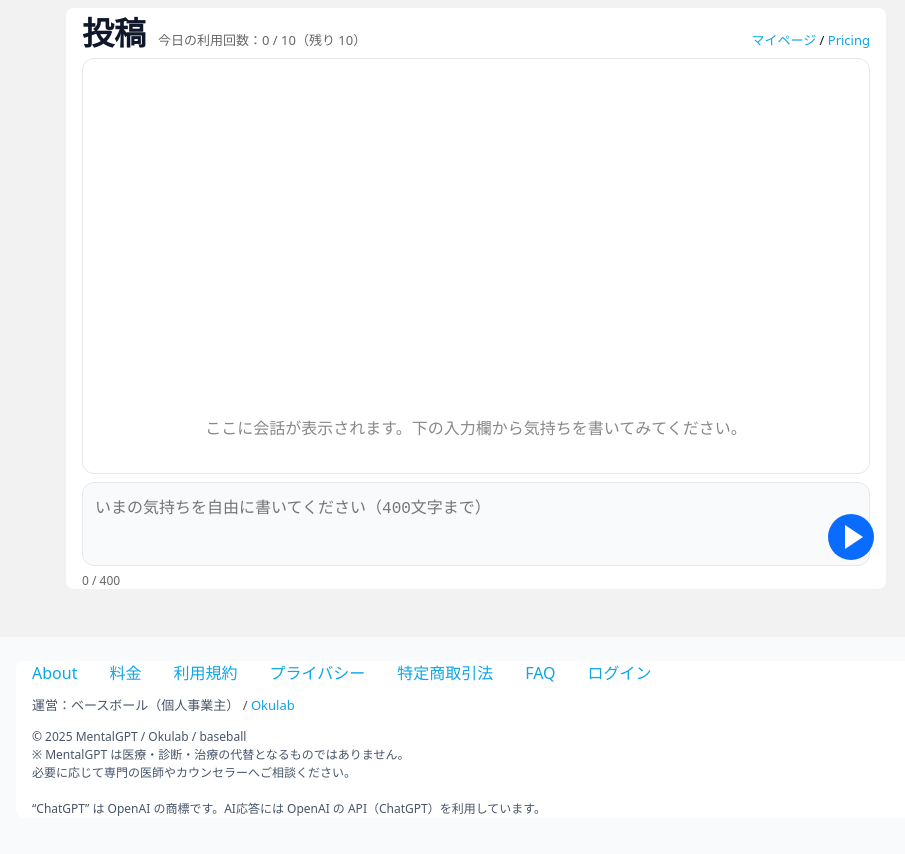
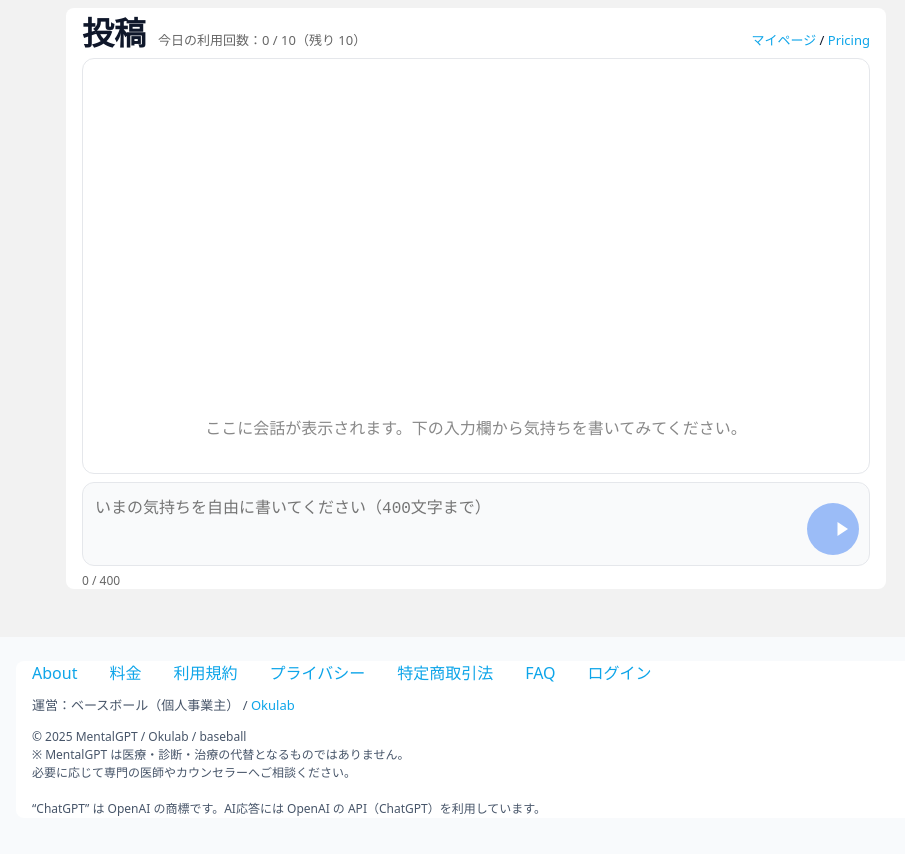
Before and after one commit to yasuhirookura/mentalgpt-react-starter, a React (Create React App) app: page /dashboard in a window 1280 px wide. Shown: the whole page, without its empty margins (164-1069 px from the left). Built offline with nearby package versions, Linux system fonts and the light colour scheme.

Commit message:
feat: update src/pages/Dashboard.jsx src/styles/Button.css

```diff
--- a/src/pages/Dashboard.jsx
+++ b/src/pages/Dashboard.jsx
@@ -2,6 +2,7 @@
 import React, { useEffect, useRef, useState } from "react";
 import { Link } from "react-router-dom";
 import TextareaAutosize from "react-textarea-autosize";
+import "../styles/Button.css";
 
 const MAX = 400;
 const HINTS = [
@@ -234,33 +235,20 @@ fontSize: 16,
 />
 
 <button
+  type="button"
   onClick={handleSend}
   disabled={isLoading || !text.trim() || over || todayCount >= planLimit}
   title={over ? "文字数が多すぎます" : "送信"}
-  style={{
-    width: 52,
-    height: 52,
-    borderRadius: "50%",
-    border: "none",
-    background: "transparent", // 👈 背景を透明にする（青の二重防止）
-    display: "grid",
-    placeItems: "center",
-    cursor:
-      isLoading || !text.trim() || over || todayCount >= planLimit
-        ? "not-allowed"
-        : "pointer",
-  }}
+  className="send-button"     // ← ここだけにする（styleは消す）
 >
   <svg
-    width="48"
-    height="48"
-    viewBox="0 0 48 48"
+    width="28"
+    height="28"
+    viewBox="0 0 24 24"
     xmlns="http://www.w3.org/2000/svg"
   >
-    {/* 青い円 */}
-    <circle cx="24" cy="24" r="23" fill="#0a6cff" />
-    {/* 白い三角形（大きく中央配置） */}
-    <polygon points="18,12 36,24 18,36" fill="white" />
+    {/* 背景の青い円はCSSが担当するので描かない */}
+    <polygon points="9,6 18,12 9,18" fill="white" />
   </svg>
 </button>
 </div>
--- /dev/null
+++ b/src/styles/Button.css
@@ -0,0 +1,30 @@
+/* 送信ボタンの共通デザイン */
+.send-button {
+  width: 52px;
+  height: 52px;
+  border: none;
+  border-radius: 50%;
+  background-color: #0a6cff;           /* 通常 */
+  display: grid;
+  place-items: center;
+  cursor: pointer;
+  transition: background-color .2s ease, transform .15s ease;
+}
+
+/* hover（有効時のみ） */
+.send-button:not(:disabled):hover {
+  background-color: #005ae0;
+  transform: scale(1.05);
+}
+
+/* disabled */
+.send-button:disabled {
+  background-color: #9bbcf7;
+  cursor: not-allowed;
+}
+
+/* 中の三角が少しだけ持ち上がる（お好みで） */
+.send-button:not(:disabled):hover svg {
+  transform: translateY(-1px);
+  transition: transform .15s ease;
+}
```
